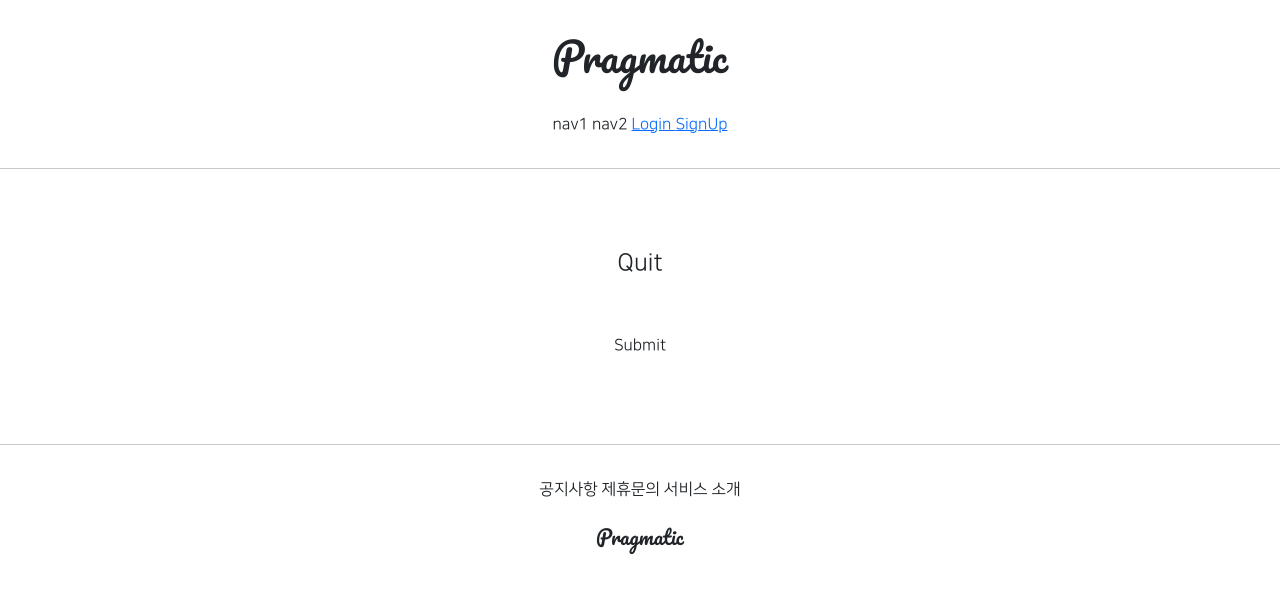
After one commit to seon-hee/gis_2ban, a Django app: page /accounts/delete/2 in a window 1280 px wide. The commit adds this page. Shown: the top 593 px of the page. Run offline with Django 3.2, Linux system fonts and the light colour scheme; data comes from the database, SQL or seed files in the repository; both versions use the stored data as it was after the commit; parts of the project's set-up code (start-up, migrations or seed data) failed here and were passed over; some libraries are stand-ins or nearby versions.

Commit message:
7/19 2ban class commit 2

```diff
--- /dev/null
+++ b/accountapp/templates/accountapp/delete.html
@@ -0,0 +1,22 @@
+{% extends 'base.html' %}
+
+{% block content %}
+
+
+    <div class="text-center mw-500 m-auto">
+        <div class="m-5">
+            <h4>Quit</h4>
+        </div>
+        <div>
+            <form action="{% url 'accountapp:delete' pk=target_user.pk %}" method="post">
+                {% csrf_token %}
+                <div class="m-5">
+                    <input type="submit"
+                       class="btn btn dark rounded-pill px-5">
+                </div>
+            </form>
+        </div>
+    </div>
+
+
+{% endblock %}
--- a/accountapp/templates/accountapp/detail.html
+++ b/accountapp/templates/accountapp/detail.html
@@ -15,6 +15,11 @@
                 Update Info
             </a>
         </div>
+        <div>
+            <a href="{% url 'accountapp:delete' pk=target_user.pk %}">
+                Quit
+            </a>
+        </div>
     </div>
 
 
--- a/accountapp/urls.py
+++ b/accountapp/urls.py
@@ -1,7 +1,7 @@
 from django.contrib.auth.views import LoginView, LogoutView
 from django.urls import path
 
-from accountapp.views import hello_world, AccountCreateView, AccountDetailView, AccountUpdateView
+from accountapp.views import hello_world, AccountCreateView, AccountDetailView, AccountUpdateView, AccountDeleteView
 
 app_name = 'accountapp'
 
@@ -14,5 +14,6 @@ urlpatterns = [
 
     path('create/', AccountCreateView.as_view(), name='create'),
     path('detail/<int:pk>', AccountDetailView.as_view(), name='detail'),
-    path('update/<int:pk>', AccountUpdateView.as_view(), name='update')
+    path('update/<int:pk>', AccountUpdateView.as_view(), name='update'),
+    path('delete/<int:pk>', AccountDeleteView.as_view(), name='delete'),
 ]
--- a/accountapp/views.py
+++ b/accountapp/views.py
@@ -5,7 +5,7 @@ from django.shortcuts import render
 
 # Create your views here.
 from django.urls import reverse, reverse_lazy
-from django.views.generic import CreateView, DetailView, UpdateView
+from django.views.generic import CreateView, DetailView, UpdateView, DeleteView
 
 from accountapp.models import HelloWorld
 
@@ -43,3 +43,13 @@ class AccountUpdateView(UpdateView):
     context_object_name = 'target_user'
     success_url = reverse_lazy('accountapp:hello_world')
     template_name = 'accountapp/update.html'
+
+
+
+
+
+class AccountDeleteView(DeleteView):
+    model = User
+    context_object_name = 'target_user'
+    success_url = reverse_lazy('accountapp:hello_world')
+    template_name = 'accountapp/delete.html'
```
Also changed, not shown: db.sqlite3.
